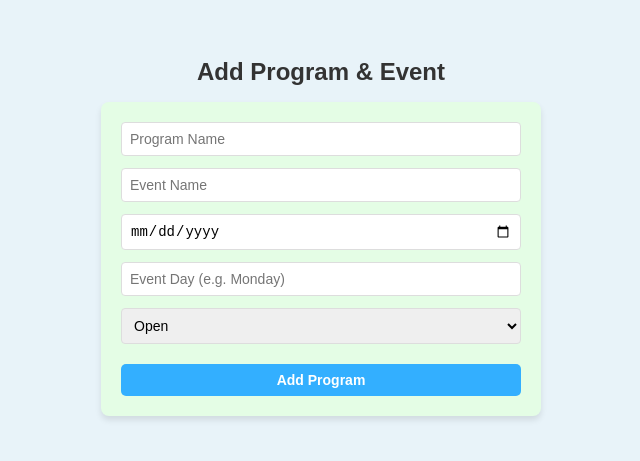
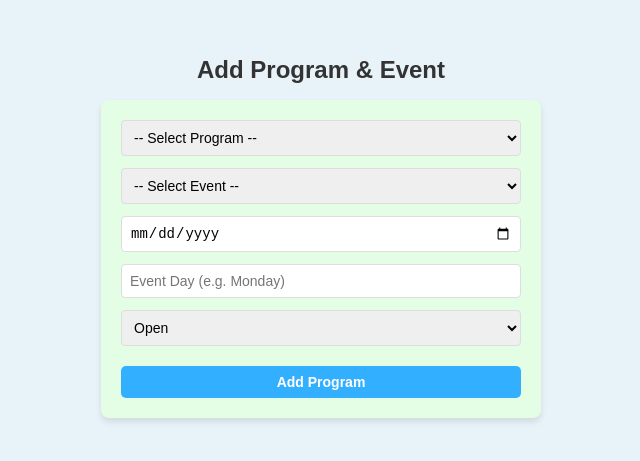
Before and after one commit to jsmcrsvp/RSVP, a React (Create React App) app in the folder frontend/: page /#/add-program in a window 1280 px wide. Shown: the part 189-650 px from the top of the page, without its empty margins (319-959 px from the left). Built offline with nearby package versions, Linux system fonts and the light colour scheme; no server answers.

Commit message:
Sept032025

```diff
--- a/frontend/src/components/AddProgramForm.js
+++ b/frontend/src/components/AddProgramForm.js
@@ -18,9 +18,15 @@ function AddProgramForm() {
       const payload = {
         progname: progName,
         progevent: [
-          { eventname: eventName, eventdate: eventDate, eventday: eventDay, eventstatus: eventStatus }
-        ]
+          {
+            eventname: eventName,
+            eventdate: eventDate,
+            eventday: eventDay,
+            eventstatus: eventStatus,
+          },
+        ],
       };
+
       await addProgram(payload);
 
       setMessage("✅ Program added successfully!");
@@ -40,26 +46,41 @@ function AddProgramForm() {
       <h2>Add Program & Event</h2>
       {message && <p>{message}</p>}
       <form onSubmit={handleSubmit}>
-        <input
-          type="text"
+        {/* Program Name */}
+        <select
           value={progName}
           onChange={(e) => setProgName(e.target.value)}
-          placeholder="Program Name"
           required
-        />
-        <input
-          type="text"
+        >
+          <option value="">-- Select Program --</option>
+          <option value="Anniversary">Anniversary</option>
+          <option value="Diwali">Diwali</option>
+          <option value="Mahavir Janma Kalyaanak">Mahavir Janma Kalyaanak</option>
+          <option value="Paryushan">Paryushan</option>
+          <option value="Pathshala">Pathshala</option>
+        </select>
+
+        {/* Event Name */}
+        <select
           value={eventName}
           onChange={(e) => setEventName(e.target.value)}
-          placeholder="Event Name"
           required
-        />
+        >
+          <option value="">-- Select Event --</option>
+          <option value="Navkarsi">Navkarsi</option>
+          <option value="Afternoon Swamivatsalya">Afternoon Swamivatsalya</option>
+          <option value="Evening Swamivatsalya">Evening Swamivatsalya</option>
+        </select>
+
+        {/* Event Date */}
         <input
           type="date"
           value={eventDate}
           onChange={(e) => setEventDate(e.target.value)}
           required
         />
+
+        {/* Event Day */}
         <input
           type="text"
           value={eventDay}
@@ -67,11 +88,18 @@ function AddProgramForm() {
           placeholder="Event Day (e.g. Monday)"
           required
         />
-        <select value={eventStatus} onChange={(e) => setEventStatus(e.target.value)}>
+
+        {/* Event Status */}
+        <select
+          value={eventStatus}
+          onChange={(e) => setEventStatus(e.target.value)}
+          required
+        >
           <option value="Open">Open</option>
           <option value="Closed">Closed</option>
           <option value="Completed">Completed</option>
         </select>
+
         <button type="submit">Add Program</button>
       </form>
     </div>
```
